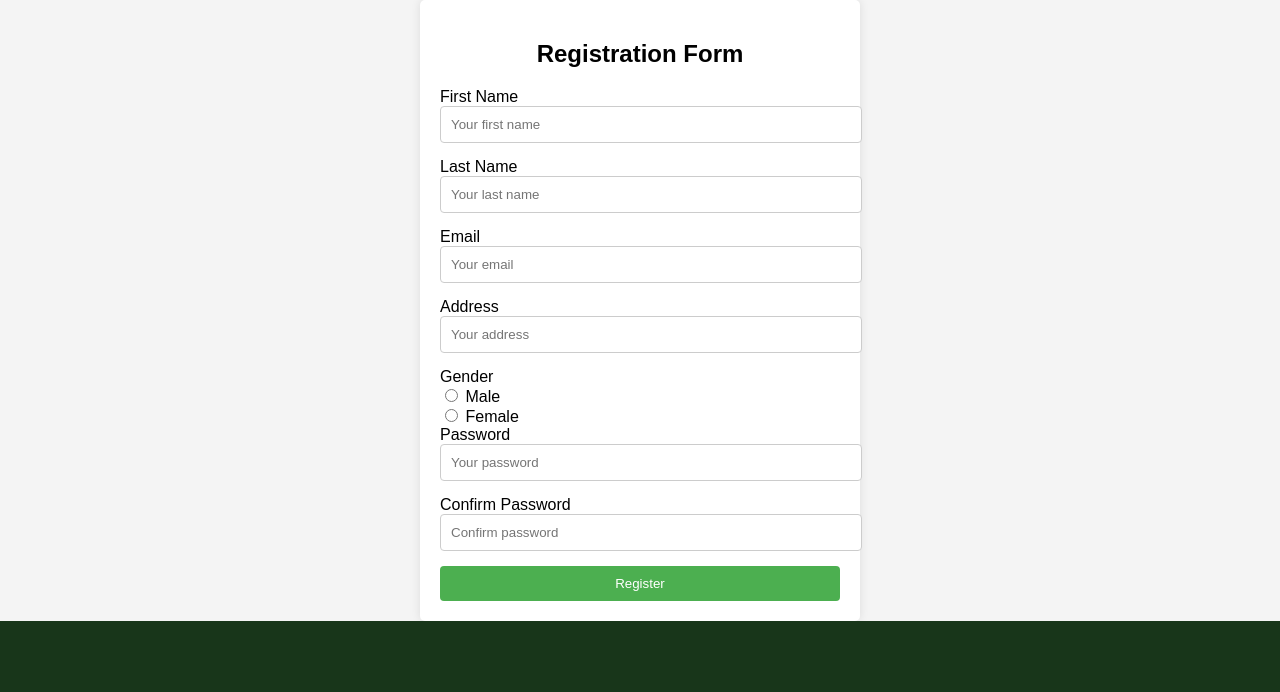
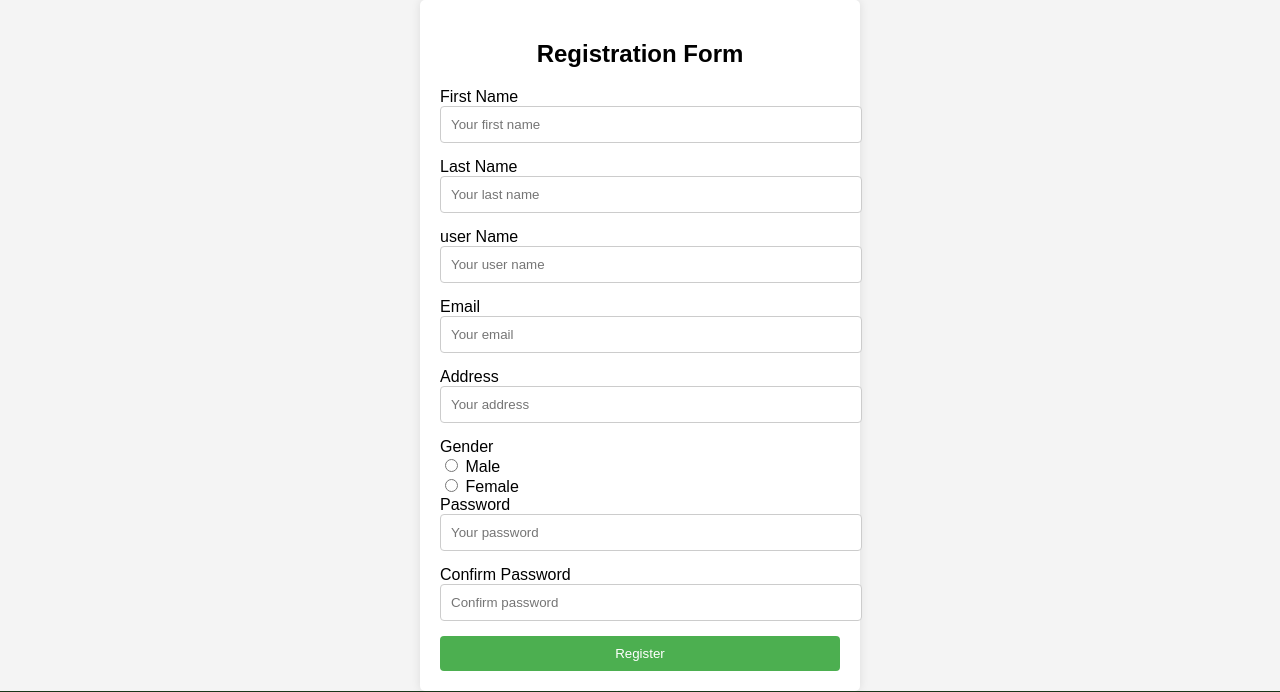
Before and after one commit to Bethelhem-Yirga/Real-Estate-Management-System, a Django app: page /register/ in a window 1280 px wide. Shown: the part 60-752 px from the top of the page. Run offline with Django 5.2, Linux system fonts and the light colour scheme.

Commit message:
Add new feature

```diff
--- a/Real_Estate_Project/app1/templates/registration.html
+++ b/Real_Estate_Project/app1/templates/registration.html
@@ -102,13 +102,20 @@
   <div class="container">
     <h2>Registration Form</h2>
     <form action="#" method="post" onsubmit="return validateForm()">
+      {% csrf_token %}
+
+
       <div id="error" class="error"></div>
+
 
       <label for="firstName">First Name</label>
       <input type="text" id="firstName" name="firstName" placeholder="Your first name" required>
 
       <label for="lastName">Last Name</label>
       <input type="text" id="lastName" name="lastName" placeholder="Your last name" required>
+
+      <label for="username">user Name</label>
+      <input type="text" id="username" name="username" placeholder="Your user name" required>
 
       <label for="email">Email</label>
       <input type="email" id="email" name="email" placeholder="Your email" required>
@@ -133,6 +140,7 @@
       <input type="password" id="confirmPassword" name="confirmPassword" placeholder="Confirm password" required>
 
       <input type="submit" value="Register">
+
     </form>
   </div>
 
--- a/Real_Estate_Project/app1/views.py
+++ b/Real_Estate_Project/app1/views.py
@@ -1,15 +1,37 @@
 from django.shortcuts import render
+from django.shortcuts import redirect, HttpResponse
 from .models import Properties, Registration
 
 from django.core.mail import send_mail
 from Real_Estate_Project import settings
 from .models import Registration
+from django.contrib.auth.models import User
+from django.contrib import messages
 
 
 def home_view(request):
     return render(request, 'home.html')
 
 def registration_view(request):
+    if request.method == 'POST':
+        firstName = request.POST['firstName']
+        lastName = request.POST['lastName']
+        email = request.POST['email']
+        username = request.POST['username']
+        address = request.POST['address']
+        password = request.POST['password']
+        confirmPassword = request.POST['confirmPassword']
+
+        myuser = User.objects.create_user(username, email, password)
+        myuser.first_name = firstName
+        myuser.last_name = lastName
+        myuser.save()
+        messages.success(request, "Registration successful")
+
+        return redirect('home')
+
+    # Handle GET request or other request methods here
+    # For example, you can render a registration form
     return render(request, 'registration.html')
 
 def property_listing(request):
```
